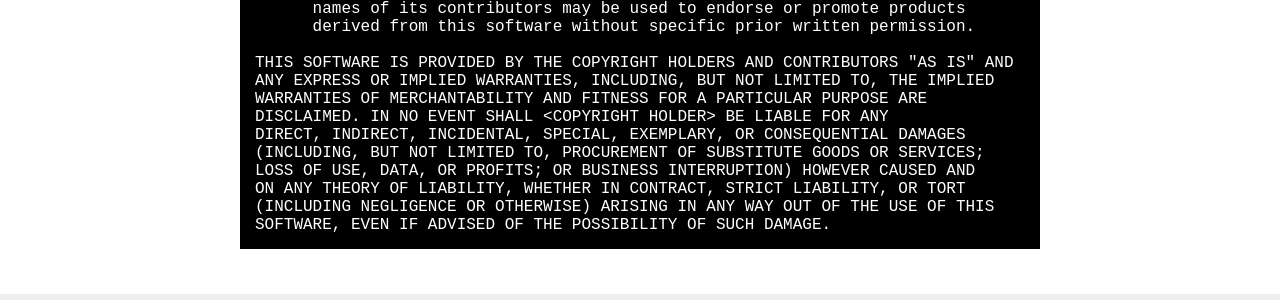
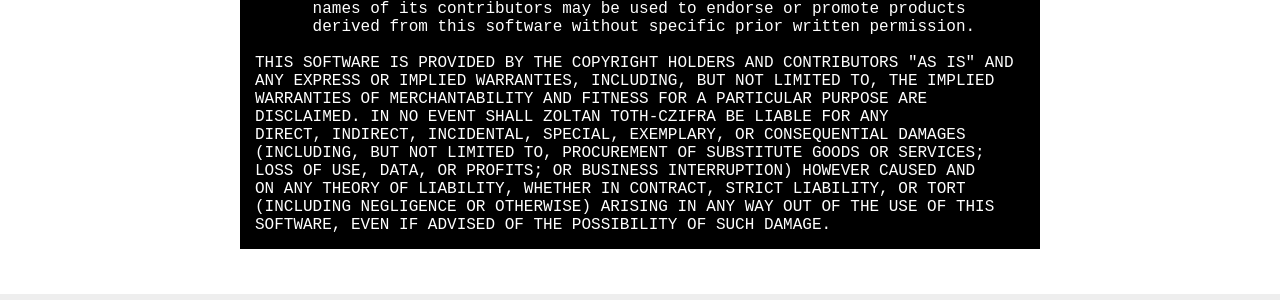
Before and after one commit to thedae/PHPTracker, a Jekyll site: the page built from _posts/2011-04-10-license.markdown, in a window 1280 px wide. Shown: the part 577-877 px from the top of the page. Built offline with Jekyll 4.4.1, drawn with Linux system fonts in a browser that asks for light colours; Markdown is read by kramdown in place of the engine named in the settings; comment, search, counter and statistics services are not loaded; some of the changed text lies outside the part shown.

Commit message:
Edited _posts/2011-04-10-license.markdown via GitHub

```diff
--- a/_posts/2011-04-10-license.markdown
+++ b/_posts/2011-04-10-license.markdown
@@ -25,7 +25,7 @@ category: main
     THIS SOFTWARE IS PROVIDED BY THE COPYRIGHT HOLDERS AND CONTRIBUTORS "AS IS" AND
     ANY EXPRESS OR IMPLIED WARRANTIES, INCLUDING, BUT NOT LIMITED TO, THE IMPLIED
     WARRANTIES OF MERCHANTABILITY AND FITNESS FOR A PARTICULAR PURPOSE ARE
-    DISCLAIMED. IN NO EVENT SHALL <COPYRIGHT HOLDER> BE LIABLE FOR ANY
+    DISCLAIMED. IN NO EVENT SHALL ZOLTAN TOTH-CZIFRA BE LIABLE FOR ANY
     DIRECT, INDIRECT, INCIDENTAL, SPECIAL, EXEMPLARY, OR CONSEQUENTIAL DAMAGES
     (INCLUDING, BUT NOT LIMITED TO, PROCUREMENT OF SUBSTITUTE GOODS OR SERVICES;
     LOSS OF USE, DATA, OR PROFITS; OR BUSINESS INTERRUPTION) HOWEVER CAUSED AND
```
